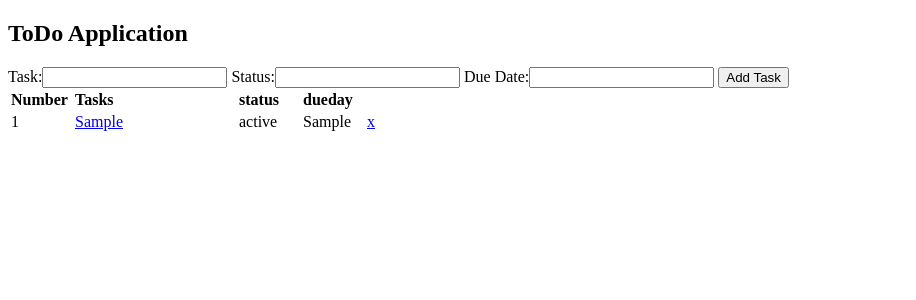
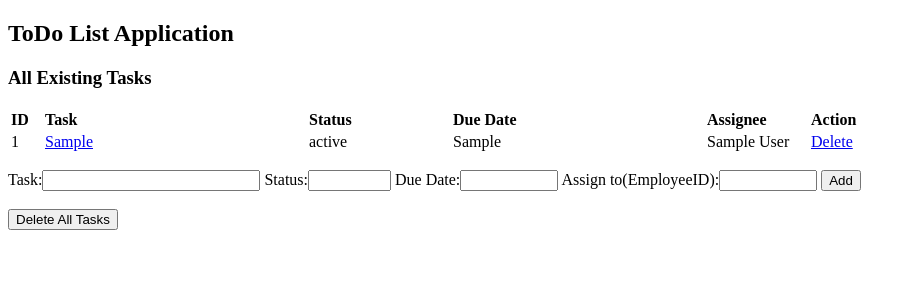
Before and after one commit to xianqiong/TodoListApp, a PHP site: page / in a window 1280 px wide. Shown: the top 300 px of the page, without its empty margins (0-916 px from the left). Run offline with PHP 8.4, Linux system fonts and the light colour scheme; tables that the repository leaves empty or names only in its code hold one stand-in row (values such as "Sample post").

Commit message:
Second submission
Modification on index.php and task.php.
Addition of classes.php

```diff
--- a/index.php
+++ b/index.php
@@ -8,25 +8,36 @@
 	// connect to database
 	$db = mysqli_connect($server, $username, $password, $dbname);
 
-	// insert a task if clicked submit button
-	if (isset($_POST['submit'])) {
+	// insert a task if clicked add button
+	if (isset($_POST['add'])) {
+		//$errors = $_POST['submit'];
+		//echo $errors;
 		if (empty($_POST['newtask'])or empty($_POST['newstatus']) or empty($_POST['newdueday']) ) {
-			$errors = "You must fill in the task";
-
+			$errors = "You must fill all information for the task";
+			//$errors = $_POST['submit'];
 		}
 		else{
 			//$errors = "get task";
 			$task = $_POST['newtask'];
 			$status=$_POST['newstatus'];
 			$dueday=$_POST['newdueday'];
-			$sql = "INSERT INTO tasks (task, status, dueday) VALUES ('$task', '$status', '$dueday')";  //insert statement
+			$eid = $_POST['neweid'];
+			$sql = "INSERT INTO tasks (task, status, dueday, eid) VALUES ('$task', '$status', '$dueday', '$eid')";  //insert statement
 			$query = mysqli_query($db, $sql);  //execute insert to database
 			//if ($query)
 				//echo 'query success';
 			header('location: index.php');
 		}
+
 	}
+	if (isset($_POST['delall'])) {
 
+		//$errors = "del all";
+		$sql = "DELETE FROM tasks";  //delete statement
+		//echo $sql;
+		$query = mysqli_query($db, $sql);  //execute insert to database
+		header('location: index.php');
+	}
 	// delete task
 	if (isset($_GET['del_task'])) {
 		$id = $_GET['del_task'];
@@ -34,6 +45,7 @@
 		mysqli_query($db, $deletesql);
 		header('location: index.php');
 	}
+
 ?>
 <!DOCTYPE html>
 <html>
@@ -42,29 +54,22 @@
 </head>
 <body>
 	<div class="heading">
-		<h2 style="font-style: 'Arial';">ToDo Application </h2>
+		<h2 style="font-style: 'Arial';">ToDo List Application </h2>
 	</div>
-	<form method="post" action="index.php" class="input_form">
 
-	<!!!if no task was filled in the form, the value of the $errors variable is set >
-	<?php if (isset($errors)) { ?>
-	<p><?php echo $errors; ?></p>
-    <?php } ?>
-
-		Task:<input type="text" name="newtask" class="task_input">
-		Status:<input type="text" name="newstatus" class="status_input">
-		Due Date:<input type="text" name="newdueday" class="dueday_input">
-		<button type="submit" name="submit" id="add_btn" class="add_btn">Add Task</button>
-	</form>
-
+	<div class="heading">
+		<h3 style="font-style: 'Arial';">All Existing Tasks </h3>
+	</div>
 	<!!!retrieve information from the database and display them. >
 	<table>
 	  <thead>
 		<tr>
-			<th style="width: 60px;" align="left">Number</th>  <!header>
-			<th style="width: 160px;" align="left">Tasks</th>
-			<th style="width: 60px;" align="left">status</th>
-			<th style="width: 60px;" align="left">dueday</th>
+			<th style="width: 30px;" align="left">ID</th>  <!header>
+			<th style="width: 260px;" align="left">Task</th>
+			<th style="width: 140px;" align="left">Status</th>
+			<th style="width: 250px;" align="left">Due Date</th>
+			<th style="width: 100px;" align="left">Assignee</th>
+			<th style="width: 30px;" align="left">Action</th>
 		</tr>
 	  </thead>
 
@@ -73,7 +78,11 @@
 		//  visit the task table in database//
 		$tasks = mysqli_query($db, "SELECT * FROM tasks"); //select statement
 
-		$i = 1; while ($row = mysqli_fetch_array($tasks)) { ?>
+
+		$i = 1; while ($row = mysqli_fetch_array($tasks)) {
+			$emploees = mysqli_query($db, "SELECT * FROM employees WHERE eid=".$row['eid']);
+			$emp = mysqli_fetch_array($emploees);
+		?>
 			<tr>                                              <!row>
 				<td> <?php echo $i; ?> </td>
 				<td class="task">
@@ -81,13 +90,30 @@
 				</td>
 				<td class="status"> <?php echo $row['status']; ?> </td>
 				<td class="dueday"> <?php echo $row['dueday']; ?> </td>
+				<td class="assignee"> <?php echo $emp['name']; ?> </td>
 				<td class="delete">
-					<a href="index.php?del_task=<?php echo $row['id'] ?>">x</a>
+					<a href="index.php?del_task=<?php echo $row['id'] ?>">Delete</a>
 				</td>
 			</tr>
 		<?php $i++; } ?>
 	 </tbody>
     </table>
 
+
+	<form method="post" action="index.php" class="input_form">
+	<!!!if no task was filled in the form, the value of the $errors variable is set >
+	<?php if (isset($errors)) { ?>
+	<p><?php echo $errors; ?></p>
+    <?php } ?>
+
+		Task:<input style="width: 210px;" type="text" name="newtask" class="task_input">
+		Status:<input style="width: 75px;" type="text" name="newstatus" class="status_input">
+		Due Date:<input style="width: 90px;" type="text" name="newdueday" class="dueday_input">
+		Assign to(EmployeeID):<input style="width: 90px;" type="text" name="neweid" class="eid_input">
+		<input type="submit" name="add" id="add_btn" class="add_btn" value="Add">
+		<br>
+		<br>
+		<input type="submit" name="delall" id="del_btn" class="del_btn" value = "Delete All Tasks">
+	</form>
 </body>
 </html>
```
Also changed, not shown: classes.php (added, +25 -0 lines), task.php (+20 -11 lines).
